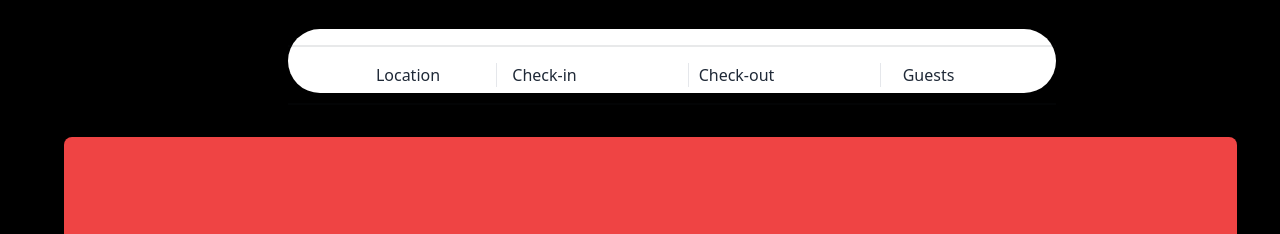
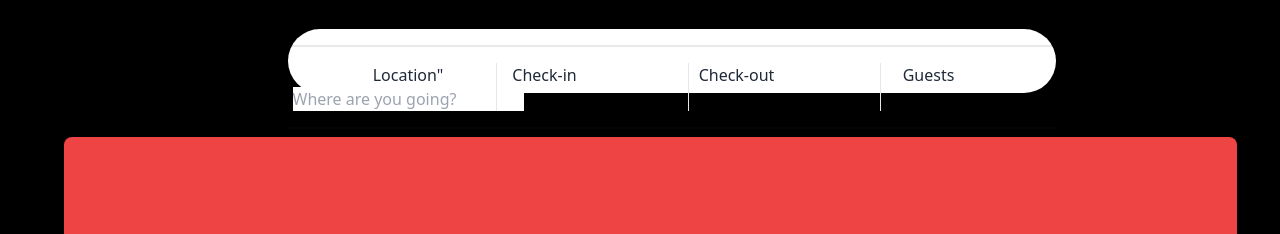
Before and after one commit to DeLadyJ/Deliveradle8, a plain HTML site: page index.html in a window 1280 px wide. Shown: the part 75-309 px from the top of the page. Drawn offline with nearby package versions, Linux system fonts and the light colour scheme.

Commit message:
added placeholder for location input

```diff
--- a/index.html
+++ b/index.html
@@ -20,7 +20,10 @@
         <nav class="bg-white rounded-full h-16 w-3/5 ml-72 flex">
            <div class="menu menu-horizontal divider">
                 <div class="grid grid-cols-4 divide-x text-center">
-                    <div class="w-60">Location</div>
+                    <div  class="w-60">
+                        <label="">Location"</label><br>
+                        <input type="text" placeholder="Where are you going?">
+                    </div>
                     <div class="divider-horizontal w-24">Check-in</div>
                     <div class="divider-horizontal w-24">Check-out</div>
                     <div class="divider-horizontal w-24">Guests</div>
```
